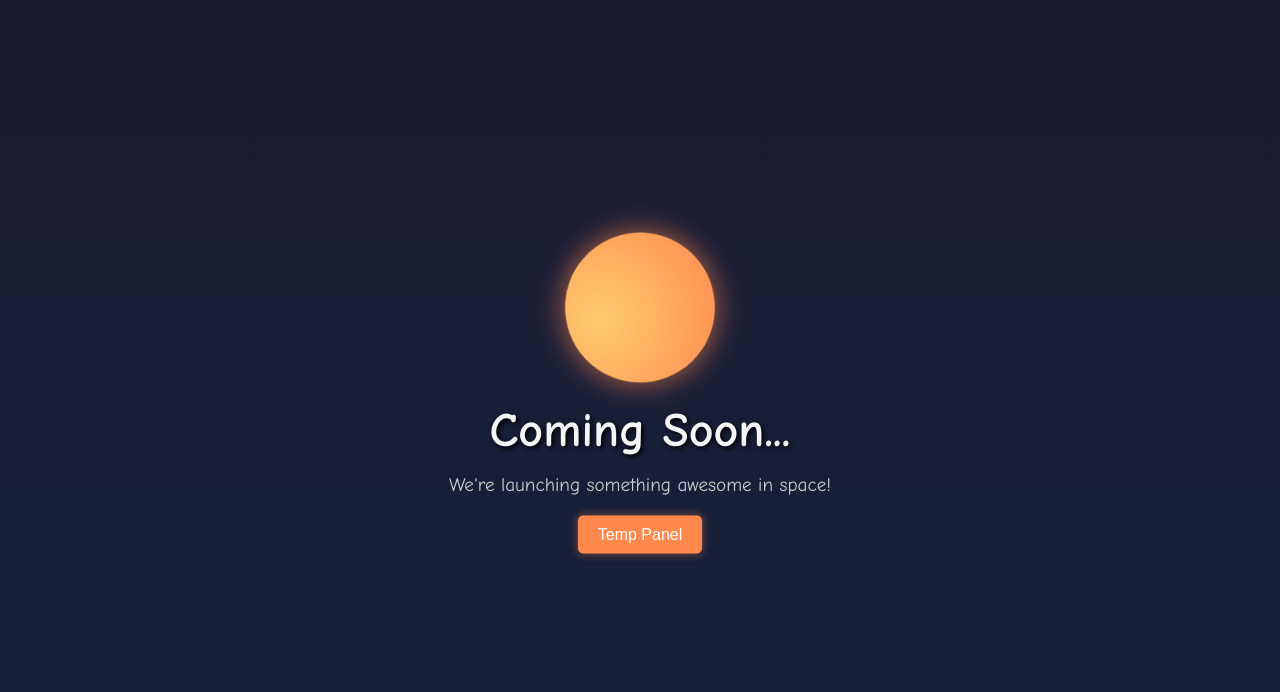
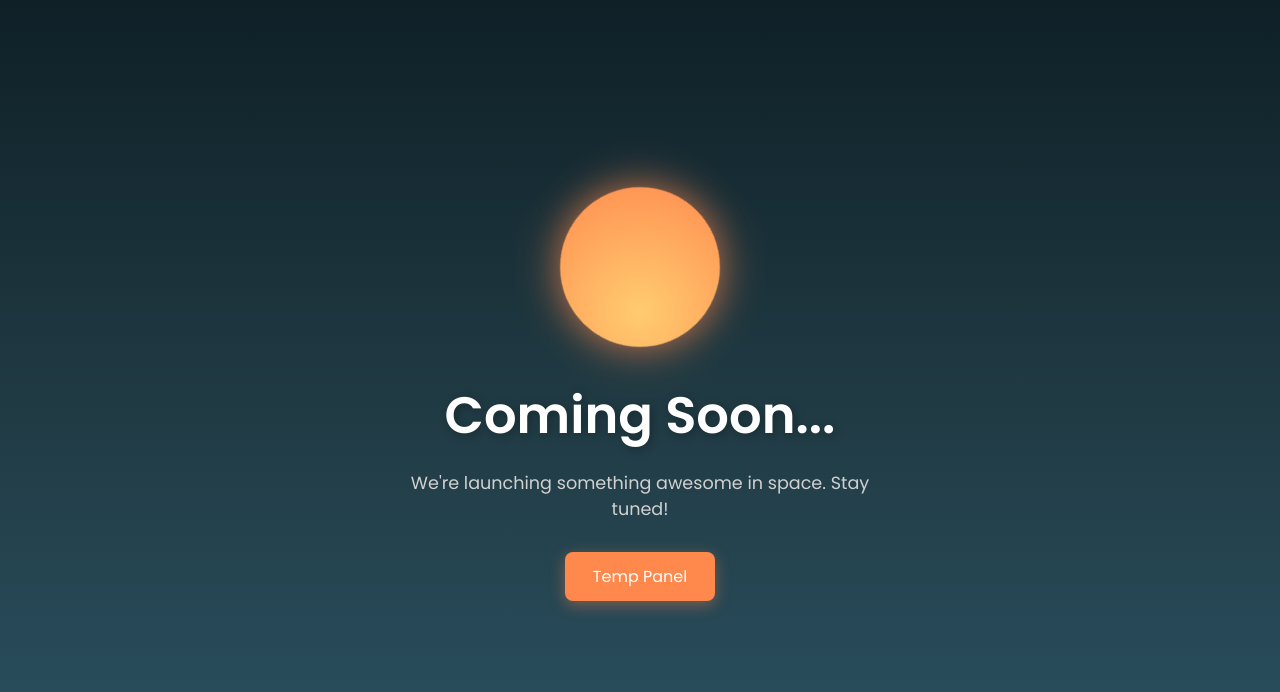
Before and after one commit to coderxsa/private, a plain HTML site: page index.html in a window 1280 px wide. Drawn offline with Linux system fonts and the light colour scheme.

Commit message:
Update index.html

```diff
--- a/index.html
+++ b/index.html
@@ -4,6 +4,7 @@
   <meta charset="UTF-8" />
   <meta name="viewport" content="width=device-width, initial-scale=1.0" />
   <title>Coming Soon</title>
+  <link href="https://fonts.googleapis.com/css2?family=Poppins:wght@400;600&display=swap" rel="stylesheet">
   <style>
     * {
       margin: 0;
@@ -13,77 +14,65 @@
 
     body {
       height: 100vh;
-      background: linear-gradient(to bottom, #1a1a2e, #16213e);
+      background: linear-gradient(to bottom, #0f2027, #203a43, #2c5364);
       color: #f5f5f5;
-      font-family: 'Comic Sans MS', cursive, sans-serif;
+      font-family: 'Poppins', sans-serif;
       display: flex;
       justify-content: center;
       align-items: center;
+      text-align: center;
+      padding: 20px;
       overflow: hidden;
     }
 
     .container {
-      text-align: center;
       animation: float 4s ease-in-out infinite;
+      max-width: 500px;
     }
 
     h1 {
-      font-size: 3rem;
-      text-shadow: 2px 2px 5px #000;
+      font-size: 3.2rem;
+      font-weight: 600;
+      margin-bottom: 1rem;
+      color: #ffffff;
+      text-shadow: 2px 2px 10px rgba(0, 0, 0, 0.3);
     }
 
     p {
-      font-size: 1.2rem;
-      margin-top: 1rem;
-      color: #ccc;
+      font-size: 1.1rem;
+      margin-top: 0.5rem;
+      color: #d1d1d1;
     }
 
     .planet {
-      width: 150px;
-      height: 150px;
+      width: 160px;
+      height: 160px;
       background: radial-gradient(circle at 30% 30%, #ffcc70, #ff884d);
       border-radius: 50%;
-      box-shadow: 0 0 30px rgba(255, 136, 77, 0.7);
-      margin: 0 auto 20px;
-      animation: rotate 6s linear infinite;
+      box-shadow: 0 0 40px rgba(255, 136, 77, 0.8);
+      margin: 0 auto 30px;
+      animation: rotate 8s linear infinite;
     }
 
     .info-btn {
-      margin-top: 20px;
-      padding: 10px 20px;
+      margin-top: 30px;
+      padding: 12px 28px;
       font-size: 1rem;
+      font-weight: 500;
       background-color: #ff884d;
       border: none;
-      border-radius: 5px;
+      border-radius: 8px;
       color: #fff;
       cursor: pointer;
-      box-shadow: 0 0 10px rgba(255, 136, 77, 0.5);
-      transition: background-color 0.3s ease;
+      text-decoration: none;
+      display: inline-block;
+      box-shadow: 0 4px 15px rgba(255, 136, 77, 0.4);
+      transition: background-color 0.3s ease, transform 0.2s ease;
     }
 
     .info-btn:hover {
       background-color: #ff6a1f;
-    }
-
-    .panel {
-      margin-top: 20px;
-      background-color: rgba(255, 255, 255, 0.1);
-      border: 1px solid #ccc;
-      padding: 15px 20px;
-      border-radius: 10px;
-      display: none;
-      animation: fadeIn 0.5s ease forwards;
-    }
-
-    @keyframes fadeIn {
-      from {
-        opacity: 0;
-        transform: translateY(10px);
-      }
-      to {
-        opacity: 1;
-        transform: translateY(0);
-      }
+      transform: translateY(-2px);
     }
 
     @keyframes float {
@@ -91,7 +80,7 @@
         transform: translateY(0);
       }
       50% {
-        transform: translateY(-15px);
+        transform: translateY(-12px);
       }
     }
 
@@ -109,19 +98,8 @@
   <div class="container">
     <div class="planet"></div>
     <h1>Coming Soon...</h1>
-    <p>We're launching something awesome in space!</p>
-    <button class="info-btn" onclick="togglePanel()">Temp Panel</button>
-    <div class="panel" id="infoPanel">
-      🚀 Stay tuned for our intergalactic launch!<br />
-      Follow us on social media for updates.
-    </div>
+    <p>We're launching something awesome in space. Stay tuned!</p>
+    <a class="info-btn" href="https://yourdomain.com/temp-panel" target="_blank" rel="noopener noreferrer">Temp Panel</a>
   </div>
-
-  <script>
-    function togglePanel() {
-      const panel = document.getElementById('infoPanel');
-      panel.style.display = panel.style.display === 'block' ? 'none' : 'block';
-    }
-  </script>
 </body>
 </html>
```
